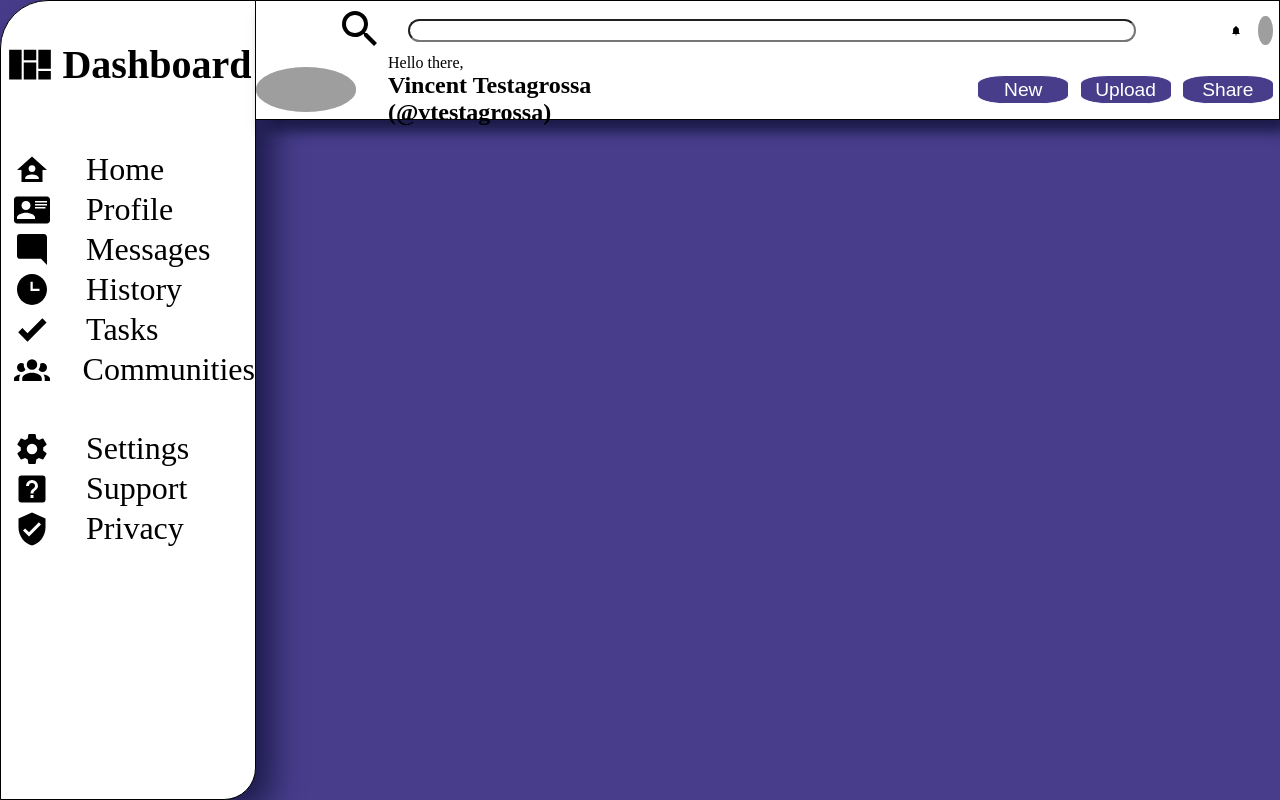
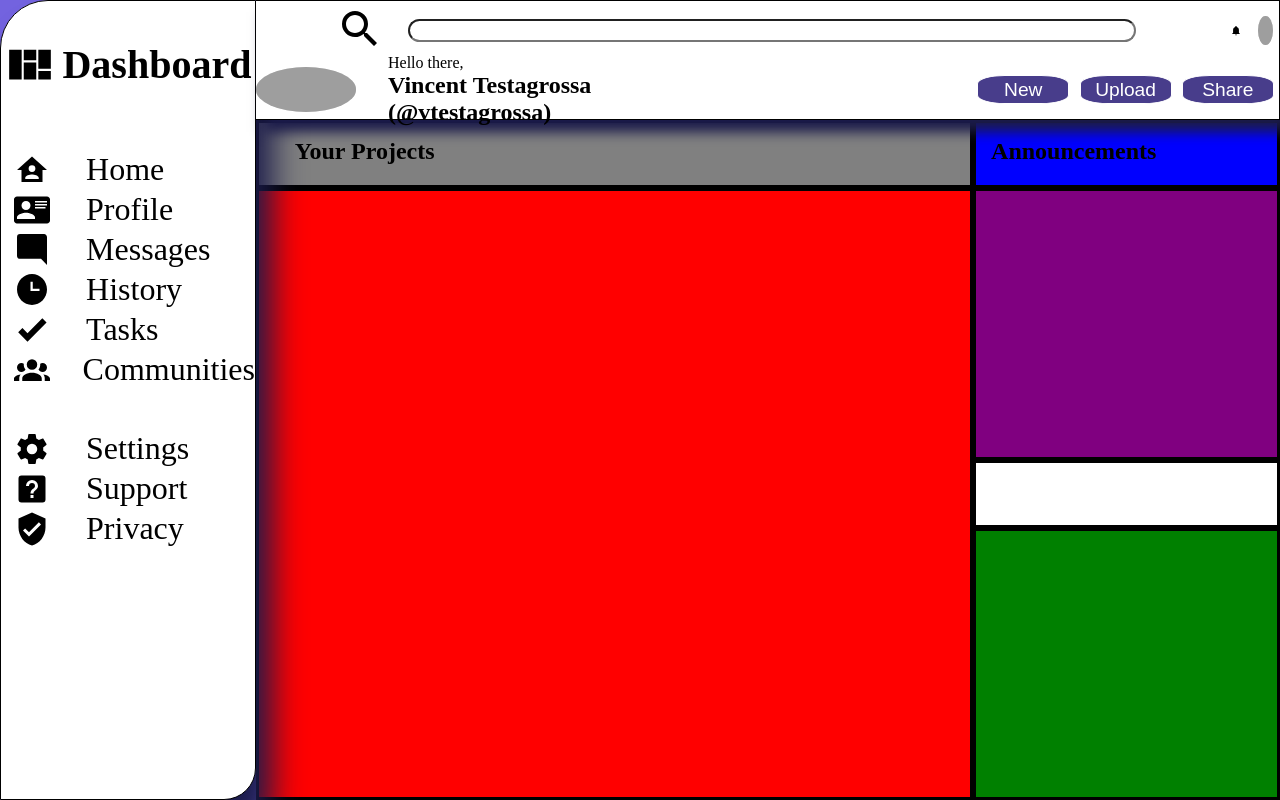
Before and after one commit to vtestagrossa/admin-dashboard, a plain HTML site: page index.html in a window 1280 px wide. Shown: the top 800 px of the page. Drawn offline with Linux system fonts and the light colour scheme; grey boxes are pictures that could not be loaded.

Commit message:
added grid and grid template to container. Designated divs for each section and defined their areas

```diff
--- a/index.html
+++ b/index.html
@@ -46,7 +46,24 @@
             </div>
         </div>
         <div id="content-pane" class="content-pane">
+            <div class="pheader">
+                <h2>Your Projects</h2>
+            </div>
+            <div class="projects">
 
+            </div>
+            <div class="aheader">
+                <h2>Announcements</h2>
+            </div>
+            <div class="announce">
+
+            </div>
+            <div class="theader">
+
+            </div>
+            <div class="trending">
+
+            </div>
         </div>
     </div>
 </body>
--- a/styles.css
+++ b/styles.css
@@ -1,6 +1,6 @@
 body{
     margin: 0px;
-    background-color: darkslateblue;
+    background-color: rgb(115, 99, 223);
 }
 .grid-container{
     margin: 0px;
@@ -20,6 +20,69 @@ body{
         "dash content-pane content-pane content-pane content-pane"
         "dash content-pane content-pane content-pane content-pane";
 }
+/*Content pane section*/
+#content-pane{
+    display: grid;
+    background-color: rgb(115, 99, 223);
+    grid-area: content-pane;
+    grid-template-rows: repeat(10, 10%);
+    grid-template-columns: repeat(10, 10%);
+    grid-template-areas:
+        "pheader pheader pheader pheader pheader pheader pheader aheader aheader aheader"
+        "proj proj proj proj proj proj proj announ announ announ"
+        "proj proj proj proj proj proj proj announ announ announ"
+        "proj proj proj proj proj proj proj announ announ announ"
+        "proj proj proj proj proj proj proj announ announ announ"
+        "proj proj proj proj proj proj proj theader theader theader"
+        "proj proj proj proj proj proj proj trend trend trend"
+        "proj proj proj proj proj proj proj trend trend trend"
+        "proj proj proj proj proj proj proj trend trend trend"
+        "proj proj proj proj proj proj proj trend trend trend";
+}
+.pheader{
+    display: flex;
+    flex-direction: column-reverse;
+    justify-content: flex-start;
+    align-items: start;
+    padding-left: 5%;
+    grid-area: pheader;
+    background-color:gray;
+    border-style:solid;
+}
+.projects{
+    grid-area: proj;
+    background-color: red;
+    border-style: solid;
+}
+.aheader{
+    display: flex;
+    flex-direction: column-reverse;
+    justify-content: flex-start;
+    align-items: start;
+    padding-left: 5%;
+    grid-area: aheader;
+    background-color:blue;
+    border-style:solid;
+}
+.announce{
+    grid-area: announ;
+    background-color: purple;
+    border-style: solid;
+}
+.theader{
+    grid-area: theader;
+    background-color:white;
+    border-style:solid;
+}
+.trending{
+    grid-area: trend;
+    background-color: green;
+    border-style: solid;
+}
+.grid-item{
+    border-style: solid;
+}
+/*Dashboard Section*/
 #dashboard{
     display: flex;
     flex-direction: column;
@@ -31,7 +94,7 @@ body{
     border-style: solid;
     border-bottom-right-radius: 2em;
     border-top-left-radius: 3em;
-    box-shadow: 1em .75em 2em rgb(27, 27, 74);
+    box-shadow: 1em 2em 2em rgb(27, 27, 74);
     position: relative;
 }
 #dashboard > .dash-link{
@@ -57,7 +120,7 @@ body{
     color: black;
 }
 .dash-link > a:hover{
-    background-color: darkslateblue;
+    background-color:  rgb(115, 99, 223);
 }
 .link-spacer{
     width: 15%;
@@ -77,6 +140,7 @@ a > img{
 h1 > img{
     width: 20%;
 }
+/*Searchbar Section*/
 #searchbar{
     display: flex;
     flex-direction: column;
@@ -87,10 +151,6 @@ h1 > img{
     grid-area: search;
     box-shadow: .5em .75em .75em rgb(27, 27, 74);
     position: relative;
-}
-#content-pane{
-    background-color: darkslateblue;
-    grid-area: content-pane;
 }
 .sb-top{
     display: flex;
@@ -122,6 +182,7 @@ h1 > img{
 .search a > img{
     width: 100%;
 }
+/*User display section of searchbar*/
 .user-panel{
     display: flex;
     align-items: center;
@@ -161,6 +222,7 @@ h1 > img{
 
     object-fit: cover;
 }
+/*Greeting and profile section of searchbar*/
 .user{
     width: 75%;
     height: 75%;
@@ -199,6 +261,7 @@ h1 > img{
     width: 40%;
     height: 100%;
 }
+/*User actions section of searchbar*/
 .user-control-right{
     display: flex;
     justify-content: space-around;
@@ -220,7 +283,7 @@ h1 > img{
     border-radius: 30%;
 }
 .user-control-right button:hover{
-    background-color:midnightblue;
+    background-color: rgb(115, 99, 223);
     border-style: solid;
     color: white;
     border-color: white;
```
